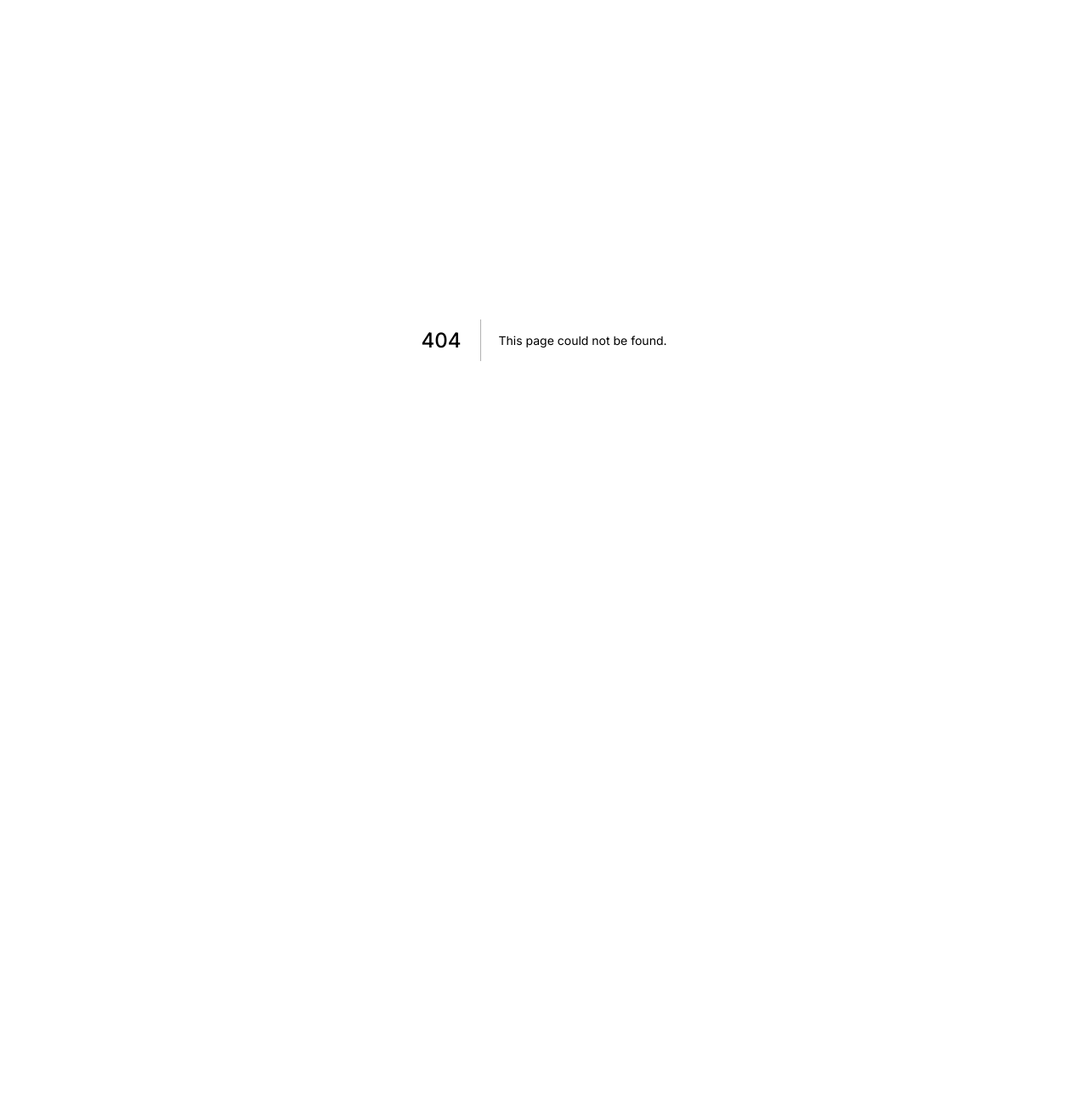
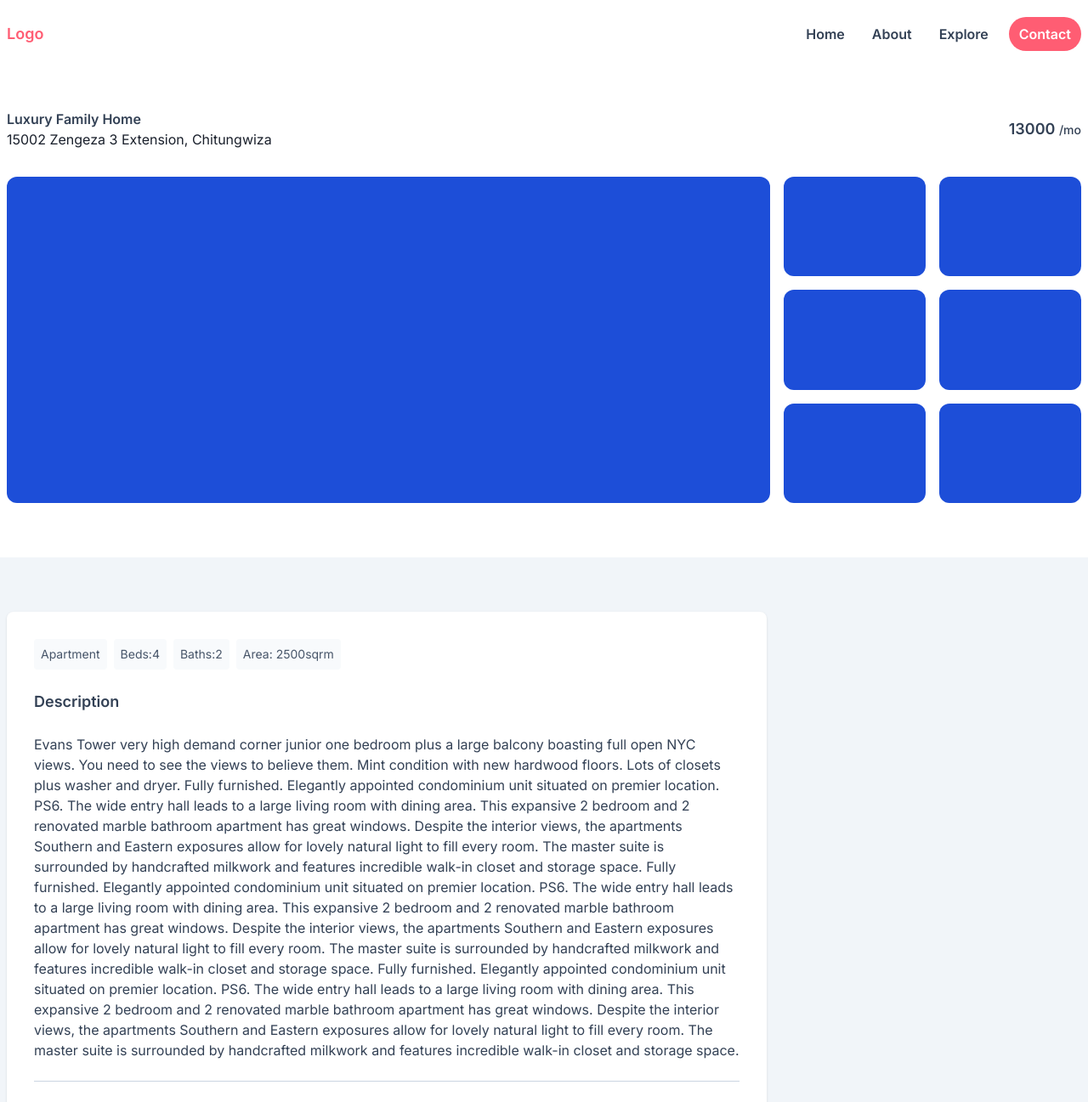
Before and after one commit to tatendabakozw/property-sale, a Next.js app: page /details in a window 1280 px wide. Before the commit this address had no page. Shown: the top 1297 px of the page at 85% size. Before the commit the page ends 800 px from the top, so only its background shows below. Built offline with nearby package versions, Linux system fonts and the light colour scheme.

Commit message:
feature: added description page

```diff
--- /dev/null
+++ b/components/page-sections/details/GallerySection.tsx
@@ -0,0 +1,37 @@
+import React from 'react'
+
+type Props = {}
+
+function GallerySection({}: Props) {
+  return (
+    <div className=" pb-16 w-full">
+          <div className="max-w-7xl w-full mx-auto px-2 flex flex-col">
+            <div className="flex flex-row items-center pb-8">
+              <div className="flex flex-col flex-1">
+                <p className="text-slate-700 font-semibold">
+                  Luxury Family Home
+                </p>
+                <p>15002 Zengeza 3 Extension, Chitungwiza</p>
+              </div>
+              <p className="text-lg font-semibold text-slate-700">
+                13000{" "}
+                <span className="text-sm font-medium text-slate-700">/mo</span>
+              </p>
+            </div>
+            <div className="grid md:grid-cols-7 grid-cols-2 h-96 gap-4">
+              <div className="col-span-5 h-full bg-blue-700 rounded-xl"></div>
+              <div className="md:col-span-2 col-span-5 h-full grid grid-cols-2 gap-4">
+                {[1, 2, 3, 4, 5, 6].map((item, index) => (
+                  <div
+                    className="col-span-1 bg-blue-700 rounded-xl"
+                    key={index}
+                  ></div>
+                ))}
+              </div>
+            </div>
+          </div>
+        </div>
+  )
+}
+
+export default GallerySection
--- /dev/null
+++ b/components/page-sections/details/ProductDescriptionSection.tsx
@@ -0,0 +1,87 @@
+import React from "react";
+
+type Props = {};
+
+const ProductDescriptionSection = (props: Props) => {
+  return (
+    <div className="bg-slate-100 w-full py-16">
+      <div className="max-w-7xl mx-auto w-full px-2 grid md:grid-cols-7 grid-cols-2 gap-8">
+        <div className="col-span-5 bg-white md:p-8 p-2 rounded-lg w-full shadow flex flex-col space-y-6">
+          <div className="flex flex-row flex-wrap items-center gap-2">
+            <p className="text-sm bg-slate-50 rounded text-slate-600 p-2">
+              Apartment
+            </p>
+            <p className="text-sm bg-slate-50 rounded text-slate-600 p-2">
+              Beds:4
+            </p>
+            <p className="text-sm bg-slate-50 rounded text-slate-600 p-2">
+              Baths:2
+            </p>
+            <p className="text-sm bg-slate-50 rounded text-slate-600 p-2">
+              Area: 2500sqrm
+            </p>
+          </div>
+          <p className="text-lg font-semibold text-slate-700">Description</p>
+          <p className="text-slate-700">
+            Evans Tower very high demand corner junior one bedroom plus a large
+            balcony boasting full open NYC views. You need to see the views to
+            believe them. Mint condition with new hardwood floors. Lots of
+            closets plus washer and dryer. Fully furnished. Elegantly appointed
+            condominium unit situated on premier location. PS6. The wide entry
+            hall leads to a large living room with dining area. This expansive 2
+            bedroom and 2 renovated marble bathroom apartment has great windows.
+            Despite the interior views, the apartments Southern and Eastern
+            exposures allow for lovely natural light to fill every room. The
+            master suite is surrounded by handcrafted milkwork and features
+            incredible walk-in closet and storage space. Fully furnished.
+            Elegantly appointed condominium unit situated on premier location.
+            PS6. The wide entry hall leads to a large living room with dining
+            area. This expansive 2 bedroom and 2 renovated marble bathroom
+            apartment has great windows. Despite the interior views, the
+            apartments Southern and Eastern exposures allow for lovely natural
+            light to fill every room. The master suite is surrounded by
+            handcrafted milkwork and features incredible walk-in closet and
+            storage space. Fully furnished. Elegantly appointed condominium unit
+            situated on premier location. PS6. The wide entry hall leads to a
+            large living room with dining area. This expansive 2 bedroom and 2
+            renovated marble bathroom apartment has great windows. Despite the
+            interior views, the apartments Southern and Eastern exposures allow
+            for lovely natural light to fill every room. The master suite is
+            surrounded by handcrafted milkwork and features incredible walk-in
+            closet and storage space.
+          </p>
+          <div className="border-t border-slate-300 w-full my-4"></div>
+          <p className="text-lg font-semibold text-slate-700 ">Details</p>
+          <div className="grid md:grid-cols-3 grid-cols-1 gap-8">
+            <DetailsItem name="Property ID" other="JK77" />
+            <DetailsItem name="Bedrooms" other="7" />
+            <DetailsItem name="Property Type" other="Apartment" />
+            <DetailsItem name="Price" other="$45000" />
+            <DetailsItem name="Bathrooms" other="3" />
+            <DetailsItem name="Property Status" other="For Sale" />
+            <DetailsItem name="Property Size" other="3000sqrm" />
+            <DetailsItem name="Garage" other="3" />
+            <DetailsItem name="Year Built" other="2015" />
+          </div>
+          <div className="border-t border-slate-300 w-full my-4"></div>
+
+        </div>
+      </div>
+    </div>
+  );
+};
+
+interface DetailItemProps {
+  name: string;
+  other: string;
+}
+
+const DetailsItem = ({ name, other }: DetailItemProps) => {
+  return (
+    <p className="text-sm text-slate-600">
+      {name}: <span className="text-slate-700 font-semibold">{other}</span>
+    </p>
+  );
+};
+
+export default ProductDescriptionSection;
--- a/components/property-item/PropertyItem.tsx
+++ b/components/property-item/PropertyItem.tsx
@@ -2,12 +2,14 @@ import React from "react";
 import house1 from "../../public/house1.jpg";
 import { MapIcon, MapPinIcon } from "@heroicons/react/24/outline";
 import { Avatar, AvatarBadge, AvatarGroup } from "@chakra-ui/react";
+import { useRouter } from "next/router";
 
 type Props = {};
 
 const PropertyItem = (props: Props) => {
+  const router = useRouter()
   return (
-    <div className="max-w-lg flex rounded-lg flex-col bg-white shadow space-y-4 p-2">
+    <div onClick={() => router.push('/details')} className="cursor-pointer max-w-lg flex rounded-lg flex-col bg-white shadow space-y-4 p-2">
       <div
         className="h-52 rounded-lg flex flex-col bg-no-repeat p-4 relative overflow-hidden"
         style={{
--- /dev/null
+++ b/pages/details/index.tsx
@@ -0,0 +1,19 @@
+import GallerySection from "@/components/page-sections/details/GallerySection";
+import ProductDescriptionSection from "@/components/page-sections/details/ProductDescriptionSection";
+import GeneralLayout from "@/layouts/GeneralLayout";
+import React from "react";
+
+type Props = {};
+
+const Details = (props: Props) => {
+  return (
+    <GeneralLayout>
+      <div className="py-32 min-h-screen">
+        <GallerySection />
+        <ProductDescriptionSection />
+      </div>
+    </GeneralLayout>
+  );
+};
+
+export default Details;
--- a/tailwind.config.ts
+++ b/tailwind.config.ts
@@ -35,7 +35,7 @@ const config: Config = {
         },
       },
       animation: {
-        typing: "typing 3s steps(75) infinite alternate, blink .7s infinite",
+        typing: "typing 2s steps(75) infinite alternate, blink .5s infinite",
       },
 
       colors: {
```
